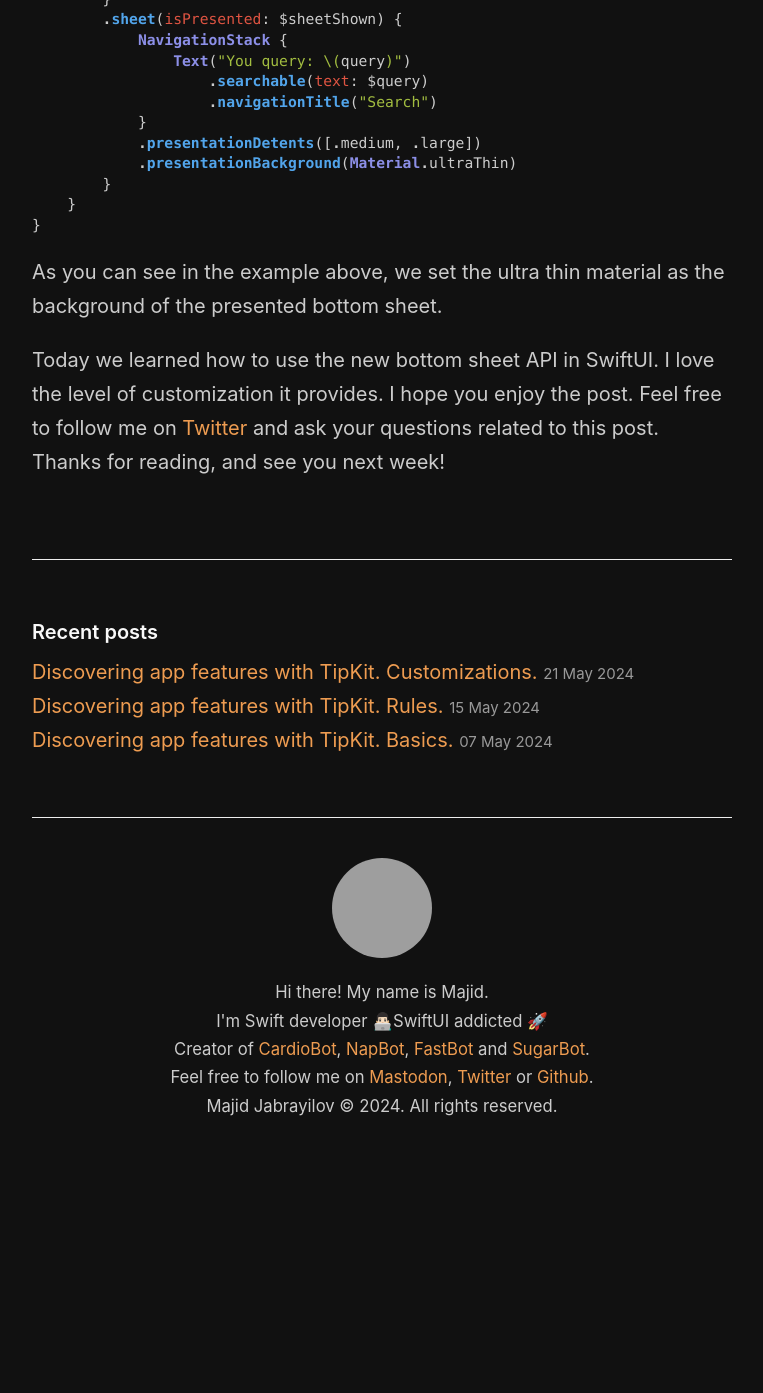
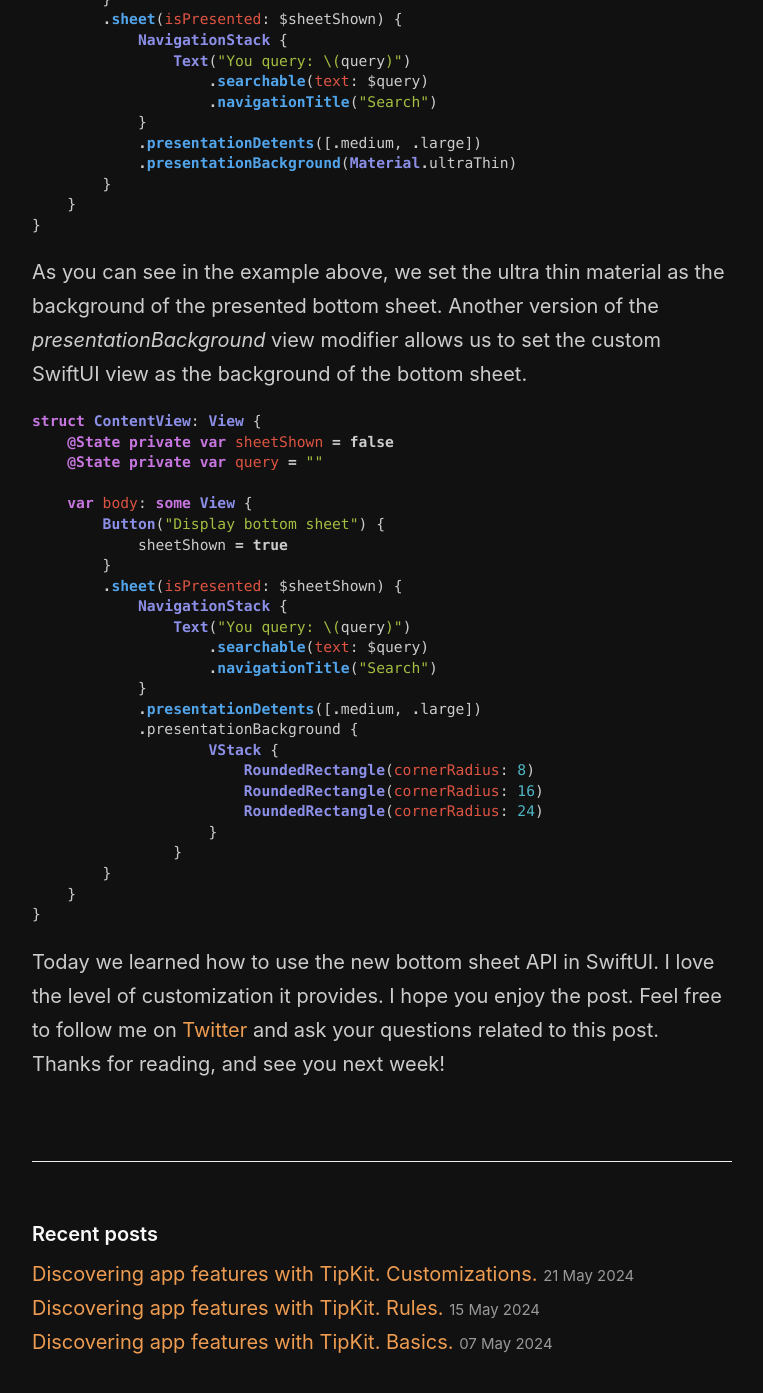
Before and after one commit to mecid/mecid.github.io, a Jekyll site: the page built from _posts/2022-07-19-bottom-sheet-api-in-swiftui.md, in a window 1280 px wide and 1400 px high, scrolled down 5931 px. Shown: the top 1393 px of the window, without its empty margins (258-1021 px from the left). Built offline with Jekyll 4.4.1, drawn with Linux system fonts in a browser that asks for light colours; before the commit the page ends 7091 px from its top, so only the background shows below that; grey boxes are pictures that could not be loaded.

Commit message:
custom background section added to the bottom sheet post

````diff
--- a/_posts/2022-07-19-bottom-sheet-api-in-swiftui.md
+++ b/_posts/2022-07-19-bottom-sheet-api-in-swiftui.md
@@ -229,6 +229,34 @@ struct ContentView: View {
 }
 ```
 
-As you can see in the example above, we set the ultra thin material as the background of the presented bottom sheet.
+As you can see in the example above, we set the ultra thin material as the background of the presented bottom sheet. Another version of the *presentationBackground* view modifier allows us to set the custom SwiftUI view as the background of the bottom sheet.
+
+```swift
+struct ContentView: View {
+    @State private var sheetShown = false
+    @State private var query = ""
+
+    var body: some View {
+        Button("Display bottom sheet") {
+            sheetShown = true
+        }
+        .sheet(isPresented: $sheetShown) {
+            NavigationStack {
+                Text("You query: \(query)")
+                    .searchable(text: $query)
+                    .navigationTitle("Search")
+            }
+            .presentationDetents([.medium, .large])
+            .presentationBackground {
+                    VStack {
+                        RoundedRectangle(cornerRadius: 8)
+                        RoundedRectangle(cornerRadius: 16)
+                        RoundedRectangle(cornerRadius: 24)
+                    }
+                }
+        }
+    }
+}
+```
 
 Today we learned how to use the new bottom sheet API in SwiftUI. I love the level of customization it provides. I hope you enjoy the post. Feel free to follow me on [Twitter](https://twitter.com/mecid) and ask your questions related to this post. Thanks for reading, and see you next week!
````
